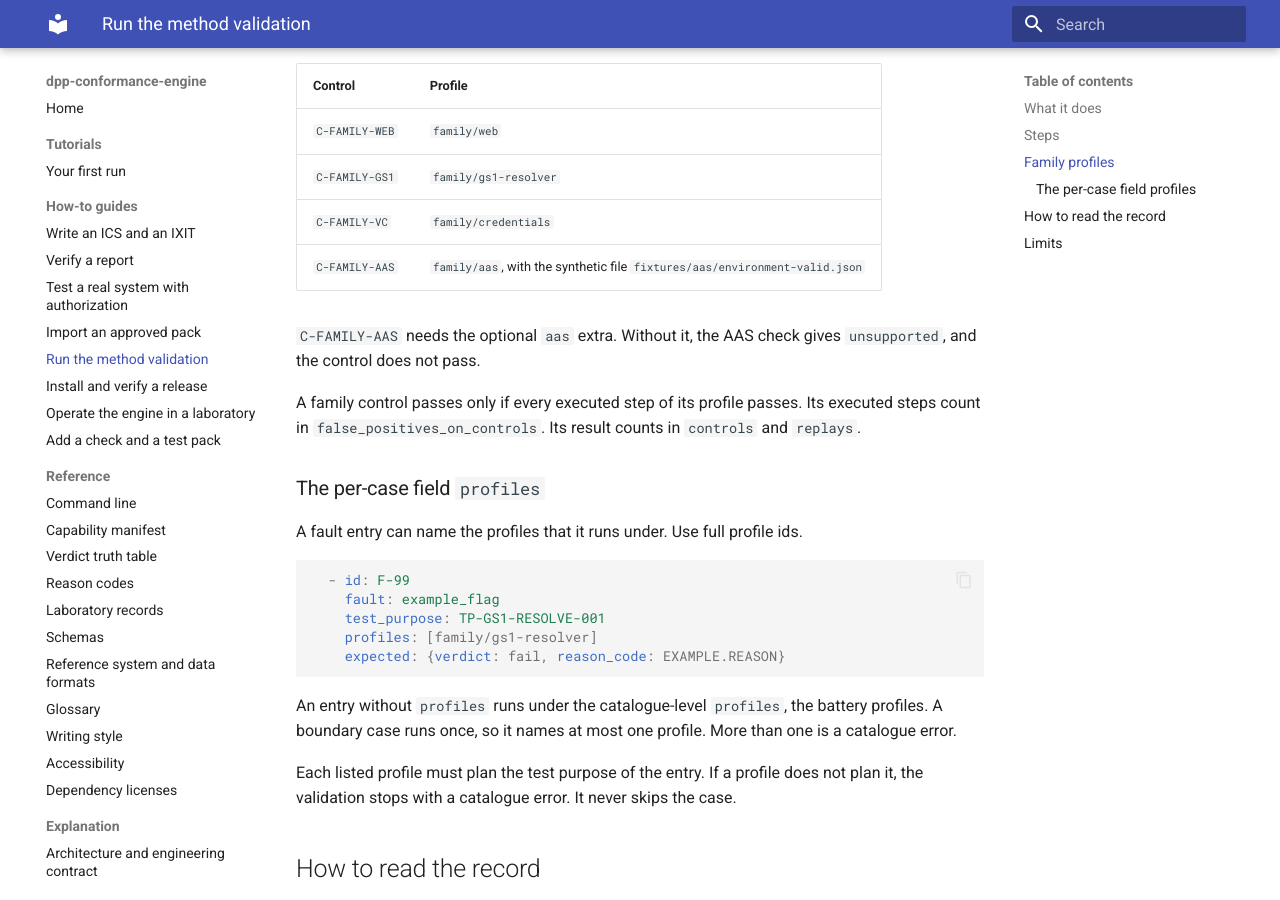
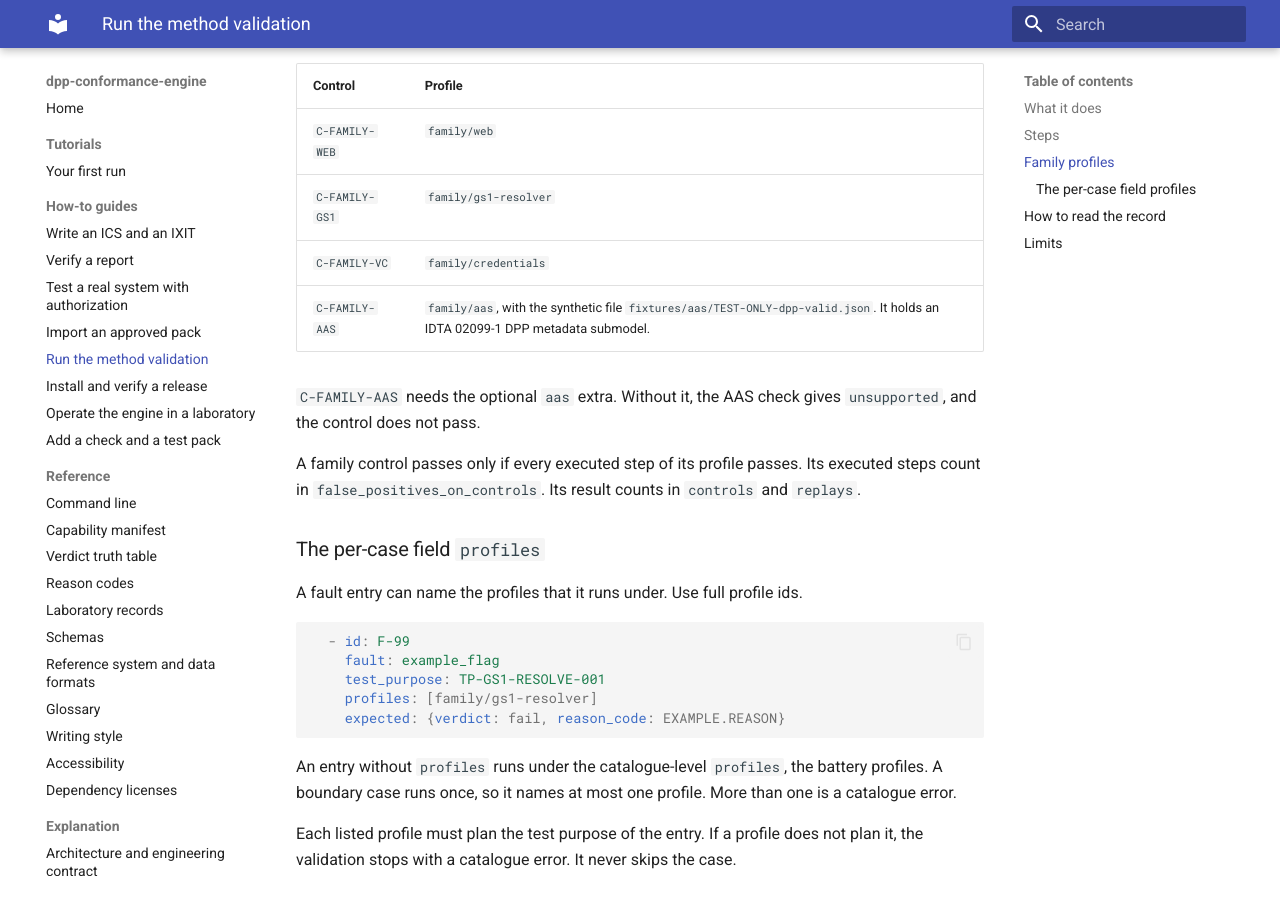
Before and after one commit to hadijannat/dpp-conformance-engine, an MkDocs documentation site: the page built from docs/how-to/run-the-method-validation.md, in a window 1280 px wide and 900 px high, scrolled down 950 px. Built offline with MkDocs 1.6.1 and Material for MkDocs 9.7.7, drawn with Linux system fonts in a browser that asks for light colours; the version menu is left out.

Commit message:
docs: name the current credential checks and the AAS control sample
The header comment of the credentials IXIT example now says that
integrity.jose verifies the vc+jwt credential. The how-to page for the
method validation names fixtures/aas/TEST-ONLY-dpp-valid.json, the
sample that C-FAMILY-AAS uses since P2-09.

Co-Authored-By: Claude Opus 5.5 <noreply@anthropic.com>

```diff
--- a/docs/how-to/run-the-method-validation.md
+++ b/docs/how-to/run-the-method-validation.md
@@ -42,7 +42,7 @@ keys, issuer, evaluation time, and loopback origin are the same as for the batte
 | `C-FAMILY-WEB` | `family/web` |
 | `C-FAMILY-GS1` | `family/gs1-resolver` |
 | `C-FAMILY-VC` | `family/credentials` |
-| `C-FAMILY-AAS` | `family/aas`, with the synthetic file `fixtures/aas/environment-valid.json` |
+| `C-FAMILY-AAS` | `family/aas`, with the synthetic file `fixtures/aas/TEST-ONLY-dpp-valid.json`. It holds an IDTA 02099-1 DPP metadata submodel. |
 
 `C-FAMILY-AAS` needs the optional `aas` extra. Without it, the AAS check gives `unsupported`,
 and the control does not pass.
```
Also changed, not shown: 1 other file.
